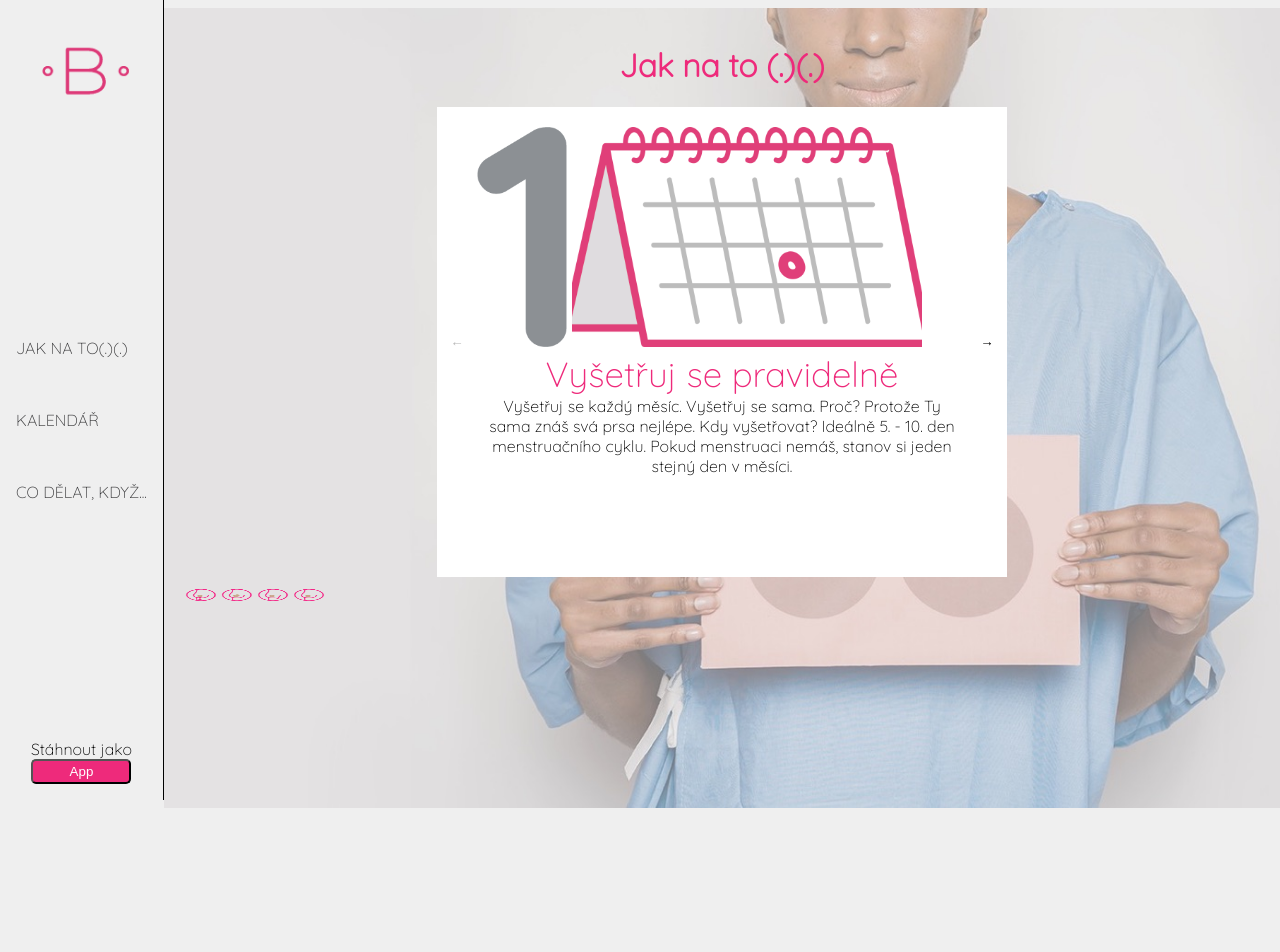
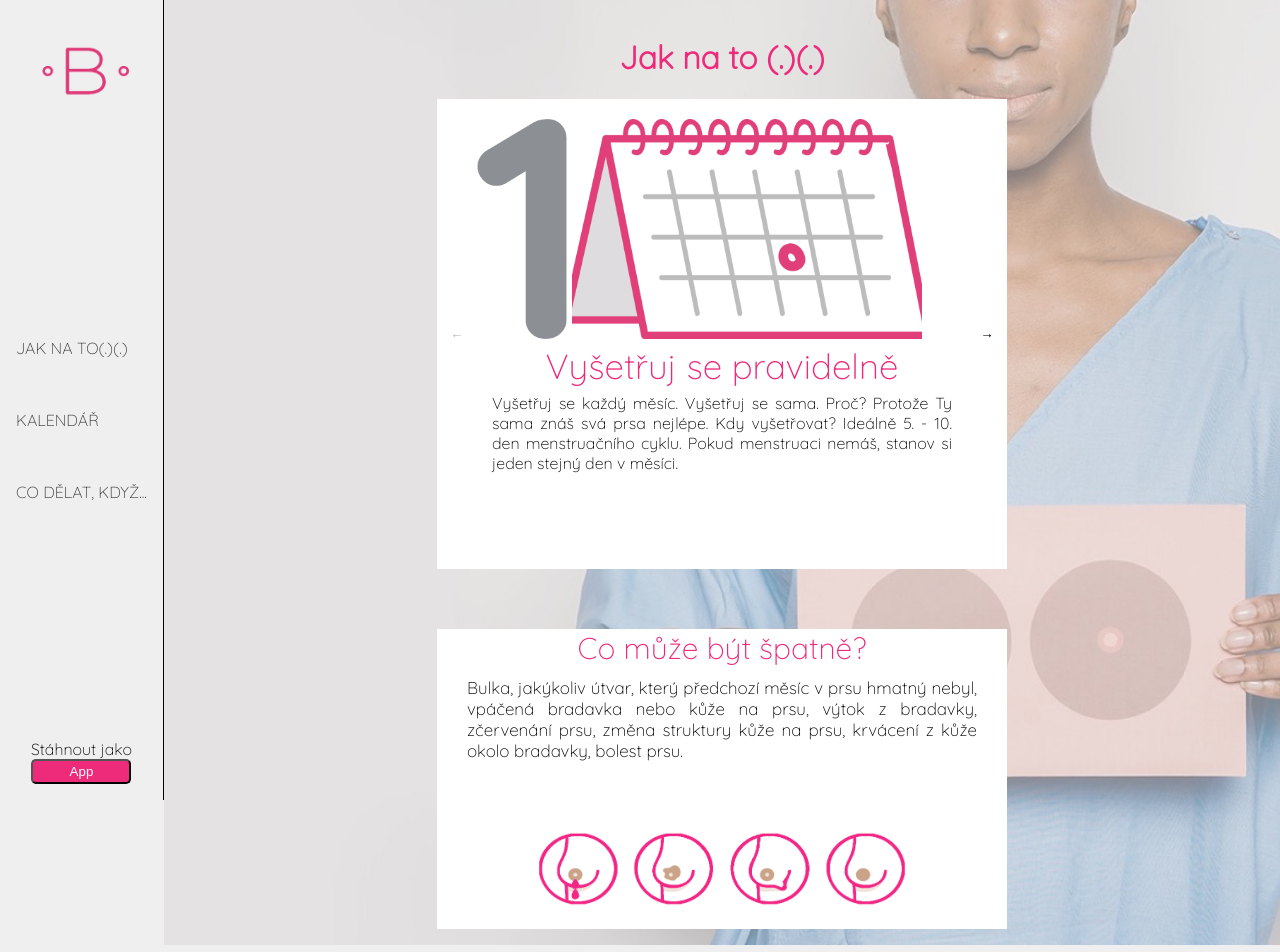
Before and after one commit to janajurcova/samovysetreni-prsu, a React app: page /samovysetreni in a window 1280 px wide. Shown: the top 952 px of the page. Before the commit the page ends 816 px from the top, so only its background shows below. Built offline with nearby package versions, Linux system fonts and the light colour scheme.

Commit message:
add If something wrong in manual

```diff
--- a/src/components/Carousel/carousel.css
+++ b/src/components/Carousel/carousel.css
@@ -45,5 +45,6 @@
   text-align: center;
 }
 .carousel__text {
-  text-align: center;
+  text-align: justify;
+  margin: 5px 10px 5px 10px;
 }
--- a/src/pages/Manual/index.jsx
+++ b/src/pages/Manual/index.jsx
@@ -6,10 +6,19 @@ import './style.css';
 export const Manual = () => {
   return (
     <main style={{ padding: '1rem' }}>
-      <h1>Jak na to (.)(.)</h1>
-      <Carousel />
-      <div className="manual__image">
-        <img className="manual__ifSomethingWrong" src={pozor} />
+      <div className="manual__container">
+        <h1>Jak na to (.)(.)</h1>
+        <Carousel />
+        <div className="manual__image">
+          <div className="manual__title">Co může být špatně?</div>
+          <div className="manual__text">
+            Bulka, jakýkoliv útvar, který předchozí měsíc v prsu hmatný nebyl,
+            vpáčená bradavka nebo kůže na prsu, výtok z bradavky, zčervenání
+            prsu, změna struktury kůže na prsu, krvácení z kůže okolo bradavky,
+            bolest prsu.{' '}
+          </div>
+          <img className="manual__ifSomethingWrong" src={pozor} />
+        </div>
       </div>
     </main>
   );
--- a/src/pages/Manual/style.css
+++ b/src/pages/Manual/style.css
@@ -1,4 +1,29 @@
+.manual__container {
+  display: flex;
+  flex-direction: column;
+  align-items: center;
+}
 .manual__ifSomethingWrong {
-  height: 50px;
-  width: 150px;
+  height: 350px;
+  width: 400px;
 }
+.manual__title {
+  font-size: 30px;
+  color: #ee2a7b;
+}
+.manual__image {
+  display: flex;
+  flex-direction: column;
+  align-items: center;
+  max-width: 570px;
+  height: 300px;
+  background-color: white;
+  margin-top: 60px;
+}
+.manual__text {
+  font-size: 17px;
+  text-align: justify;
+  margin-left: 30px;
+  margin-right: 30px;
+  margin-top: 10px;
+}
```
